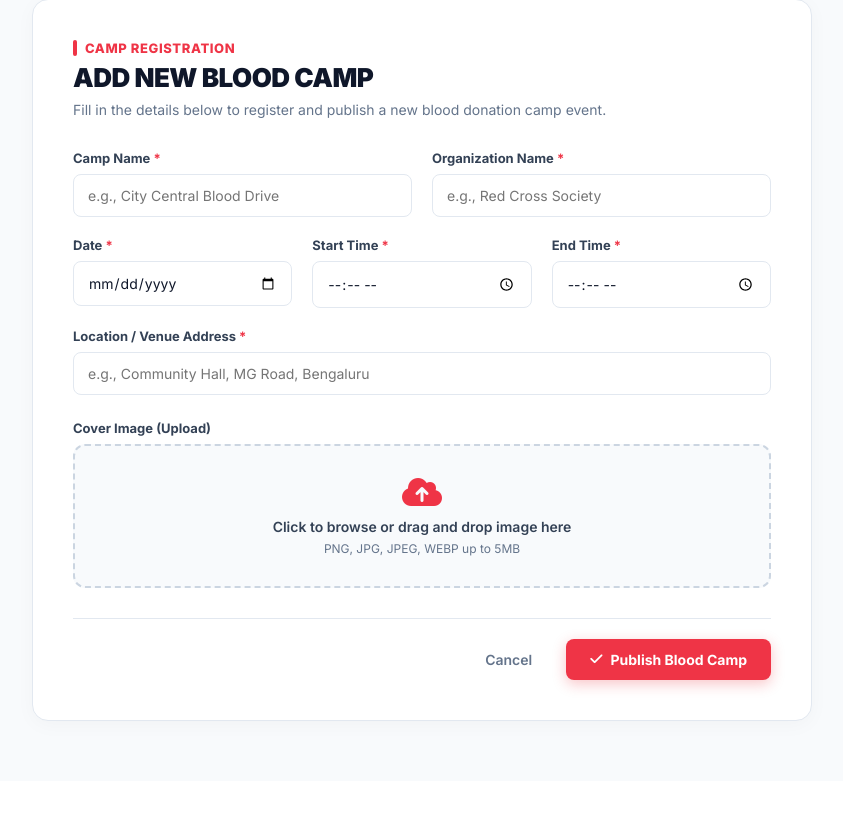
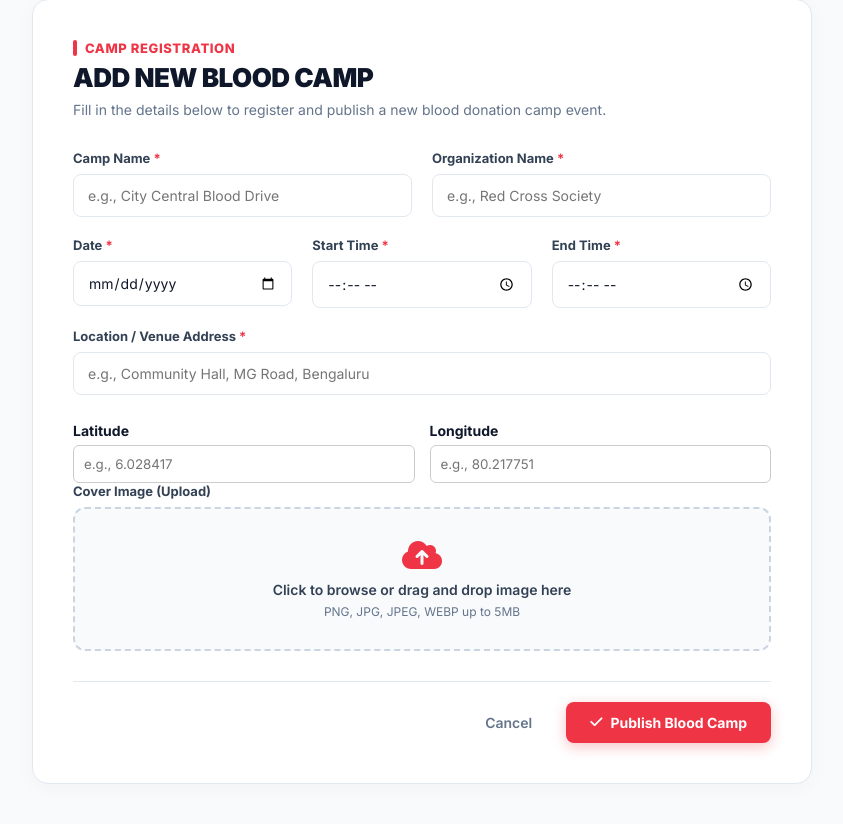
Before and after one commit to anuja77-lakshan/Blood-Donation-Manageement-Web-Application, a PHP site: page /add_camps.php in a window 1280 px wide. Shown: the part 150-974 px from the top of the page, without its empty margins (218-1061 px from the left). Before the commit the page ends 871 px from the top, so only its background shows below. Run offline with PHP 8.4, Linux system fonts and the light colour scheme.

Commit message:
Update camp images

```diff
--- a/add_camps.php
+++ b/add_camps.php
@@ -91,6 +91,19 @@
           <input type="text" id="campLocation" name="campLocation" placeholder="e.g., Community Hall, MG Road, Bengaluru" required>
         </div>
 
+        <!-- Latitude and Longitude Inputs -->
+<div style="display: flex; gap: 15px; margin-top: 15px;">
+   <div style="flex: 1;">
+      <label style="font-weight: bold; font-size: 14px;">Latitude </label>
+        <input type="text" name="latitude" placeholder="e.g., 6.028417" required
+               style="width: 100%; padding: 10px; border: 1px solid #ccc; border-radius: 6px; margin-top: 5px;">
+    </div>
+    <div style="flex: 1;">
+        <label style="font-weight: bold; font-size: 14px;">Longitude </label>
+        <input type="text" name="longitude" placeholder="e.g., 80.217751" required
+               style="width: 100%; padding: 10px; border: 1px solid #ccc; border-radius: 6px; margin-top: 5px;">
+    </div>
+</div>
         <!-- Cover Image upload -->
         <div class="form-group full-width">
           <label>Cover Image (Upload)</label>
--- a/home.php
+++ b/home.php
@@ -124,7 +124,7 @@
             <div class="info-grid">
                 <div class="info-text">
                     <span class="section-number">03</span>
-                    <h2>Trusted<br>Nationwide<br>Network</h2>
+                    <h2>Trusted<br>Nation wide<br>Network</h2>
                     <p>BloodLink partners with over 420 hospitals, 90 community blood banks, and 600+ volunteer drive organizers across the country. Real-time inventory data ensures every unit is routed where it is needed most.</p>
                     <blockquote class="highlight-quote">All collected blood is screened, typed, and processed within 24 hours.</blockquote>
                 </div>
@@ -167,7 +167,7 @@
                     </div>
                     <div class="step-body">
                         <h3>Book A Slot</h3>
-                        <p>Choose from nearby donation drives or walk-in centres that fit your schedule.</p>
+                        <p>Choose from nearby donation drives or walk in centres that fit your schedule.</p>
                     </div>
                 </div>
 
```
Also changed, not shown: php/save_camp.php (+7 -7 lines), uploads/1790667591_6abb6b47140ea.png (added), uploads/1790668011_6abb6ceb72756.png (added), uploads/1790669258_6abb71caa5340.png (added).
